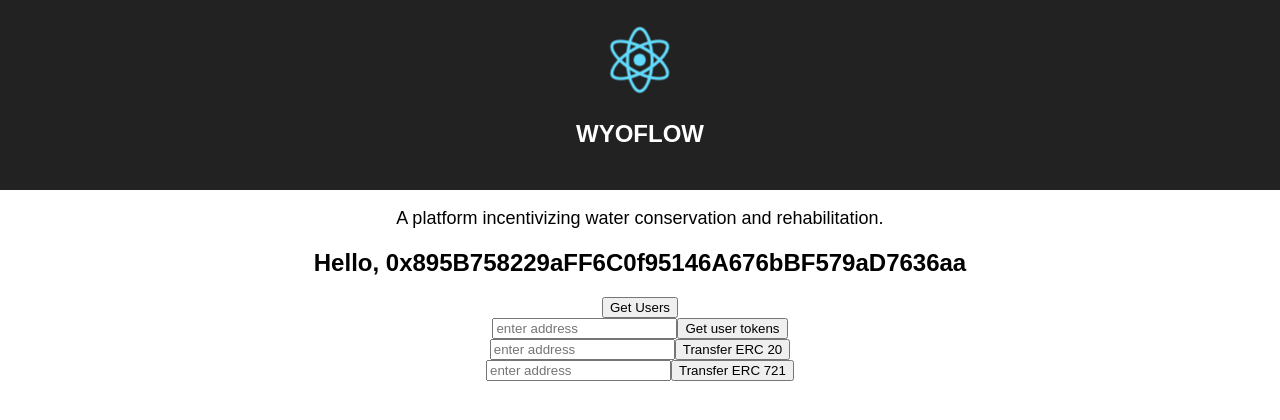
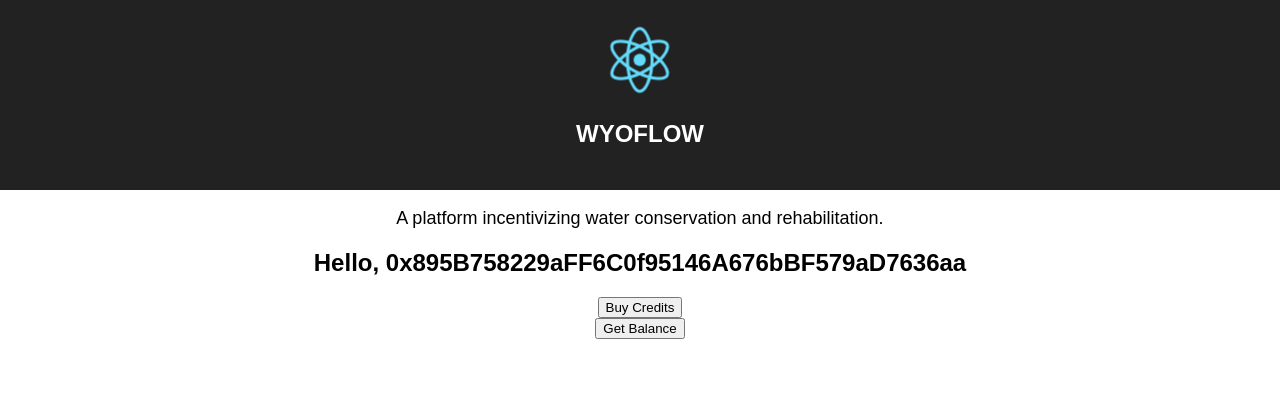
Before and after one commit to Brysonmk1984/wyoflow, a React (Create React App) app: page / in a window 1280 px wide. Shown: the top 420 px of the page. Built offline with nearby package versions, Linux system fonts and the light colour scheme.

Commit message:
added react router, now making dummy AJAX call for getBalance

```diff
--- a/package.json
+++ b/package.json
@@ -6,6 +6,7 @@
     "axios": "^0.18.0",
     "react": "^16.5.0",
     "react-dom": "^16.5.0",
+    "react-router-dom": "^4.3.1",
     "react-scripts": "1.1.5"
   },
   "scripts": {
--- a/src/App.js
+++ b/src/App.js
@@ -1,65 +1,35 @@
 import React, { Component } from 'react';
-import logo from './logo.svg';
 import './App.css';
-import { getUsers } from './blockchainService';
+import { Switch, Route } from 'react-router-dom';
+import Header from './Components/Header';
+import Subheader from './Components/Subheader';
+import Buyers from './Components/Buyers';
+import Sellers from './Components/Sellers';
+import Validators from './Components/Validators';
 
 class App extends Component {
   constructor(){
     super();
     this.state = {
-      activeUser : '0x895B758229aFF6C0f95146A676bBF579aD7636aa',
-      users : [],
-
+      activeUser : '0x895B758229aFF6C0f95146A676bBF579aD7636aa'
     };
   }
 
-  getUsers(){
-    this.setState(() =>({
-      users : getUsers()
-    }), () =>{
-      console.log(this.state.users);
-    });
-  }
+  componentDidMount(){
 
-  componentDidMount(){
-    this.getUsers();
   }
 
   render() {
     return (
       <div className="App">
-        <header className="App-header">
-          <img src={logo} className="App-logo" alt="logo" />
-          <h1 className="App-title">WYOFLOW</h1>
-        </header>
-        <p className="App-intro">
-          A platform incentivizing water conservation and rehabilitation.
-        </p>
-        <section id="title">
-          <h2> Hello, { this.state.activeUser }</h2>
-        </section>
-        <section id="blockchainInteraction">
-          <div>
-            <button>
-                Get Users
-            </button>
-          </div>
-          <div>
-            <input type="text" placeholder="enter address" />
-            <button>Get user tokens</button>
-          </div>
-          <div>
-            <input type="text" placeholder="enter address"  />
-            <button>Transfer ERC 20</button>
-          </div>
-          <div>
-            <input type="text" placeholder="enter address" />
-            <button>Transfer ERC 721</button>
-          </div>
-        </section>
-        <section id="blockchainData">
-
-        </section>
+        <Header />
+        <Subheader />
+        <Switch>
+          <Route exact path='/' render={() => <Buyers activeUser={ this.state.activeUser }/>}  />
+          <Route path='/buyers'  render={() => <Buyers activeUser={ this.state.activeUser }/>} />
+          <Route path='/sellers'  render={() => <Sellers activeUser={ this.state.activeUser }/>} />
+          <Route path='/validators'  render={() => <Validators activeUser={ this.state.activeUser }/>} />
+        </Switch>
       </div>
     );
   }
--- /dev/null
+++ b/src/Components/Buyers.js
@@ -0,0 +1,55 @@
+import React from 'react';
+import { getBalance, buyCredits } from '../blockchainService';
+
+export default class Buyers extends React.Component{
+  constructor(){
+    super();
+    this.state = {
+      balance : 0
+    };
+  }
+
+  buyCredits(){
+    buyCredits()
+    .then((data) =>{
+      console.log('Credits DATA', data);
+    })
+  }
+
+  getBalance(){
+    getBalance(this.props.activeUser)
+    .then((data) =>{
+        console.log('BALANCE DATA', data);
+        this.setState(()=>{
+          balance : data
+        });
+
+    })
+  }
+
+
+  render(){
+    return(
+      <div>
+        <section id="title">
+          <h2> Hello, {this.props.activeUser}</h2>
+        </section>
+        <section id="blockchainInteraction">
+          <div>
+            <button onClick={ this.buyCredits.bind(this) }>
+                Buy Credits
+            </button>
+          </div>
+          <div>
+            <button onClick={ this.getBalance.bind(this) }>
+                Get Balance
+            </button>
+          </div>
+        </section>
+        <section id="blockchainData">
+
+        </section>
+      </div>
+    );
+  }
+}
--- /dev/null
+++ b/src/Components/Header.js
@@ -0,0 +1,13 @@
+import React from 'react';
+import logo from '../logo.svg';
+
+export default class Header extends React.Component{
+  render(){
+    return(
+      <header className="App-header">
+          <img src={logo} className="App-logo" alt="logo" />
+        <h1 className="App-title">WYOFLOW</h1>
+      </header>
+    );
+  }
+}
--- /dev/null
+++ b/src/Components/Sellers.js
@@ -0,0 +1,36 @@
+import React from 'react';
+import { getTokens, getTokenInfo } from '../blockchainService';
+
+export default class Sellers extends React.Component{
+  render(){
+    return(
+      <div>
+        <section id="title">
+          <h2> Hello, S</h2>
+        </section>
+        <section id="blockchainInteraction">
+          <div>
+            <button>
+                Get Users
+            </button>
+          </div>
+          <div>
+            <input type="text" placeholder="enter address" />
+            <button>Get user tokens</button>
+          </div>
+          <div>
+            <input type="text" placeholder="enter address"  />
+            <button>Transfer ERC 20</button>
+          </div>
+          <div>
+            <input type="text" placeholder="enter address" />
+            <button>Transfer ERC 721</button>
+          </div>
+        </section>
+        <section id="blockchainData">
+
+        </section>
+      </div>
+    );
+  }
+}
--- /dev/null
+++ b/src/Components/Subheader.js
@@ -0,0 +1,11 @@
+import React from 'react';
+
+export default class Subheader extends React.Component{
+  render(){
+    return(
+      <p className="App-intro">
+        A platform incentivizing water conservation and rehabilitation.
+      </p>
+    );
+  }
+}
--- /dev/null
+++ b/src/Components/Validators.js
@@ -0,0 +1,16 @@
+import React from 'react';
+
+export default class Validators extends React.Component{
+  render(){
+    return(
+      <div>
+        <section id="title">
+          <h2> Hello, V</h2>
+        </section>
+        <section id="blockchainData">
+
+        </section>
+      </div>
+    );
+  }
+}
--- a/src/blockchainService.js
+++ b/src/blockchainService.js
@@ -5,4 +5,38 @@ function getUsers(){
   return users;
 }
 
-export { getUsers };
+// BUYERS (Buinesses) - ERC 20
+function getBalance(address){
+  return new Promise((resolve, reject) =>{
+    axios.get('dummyData.json')
+    .then((data) =>{
+      //const balance = data.data.value;
+      const matchingAccount = data.data.find((account)=>{
+        return account.address === address;
+      });
+      resolve(matchingAccount.value);
+    })
+    .catch((err) =>{
+      reject(err);
+    })
+  });
+}
+
+function buyCredits(){
+  return;
+}
+
+
+
+// SELLERS (Farmers) - ERC 721
+function getTokens(){
+  return;
+}
+
+function getTokenInfo(){
+  return;
+}
+
+// VALIDATORS
+
+export { getBalance, buyCredits, getTokens, getTokenInfo };
--- a/src/index.js
+++ b/src/index.js
@@ -3,6 +3,13 @@ import ReactDOM from 'react-dom';
 import './index.css';
 import App from './App';
 import registerServiceWorker from './registerServiceWorker';
+import { HashRouter } from 'react-router-dom';
 
-ReactDOM.render(<App />, document.getElementById('root'));
+
+ReactDOM.render(
+  <HashRouter>
+    <App />
+  </HashRouter>
+  ,document.getElementById('root')
+);
 registerServiceWorker();
```
Also changed, not shown: public/dummyData.json (added, +17 -0 lines), 1 other file (tests, documents, lock files or other folders).
